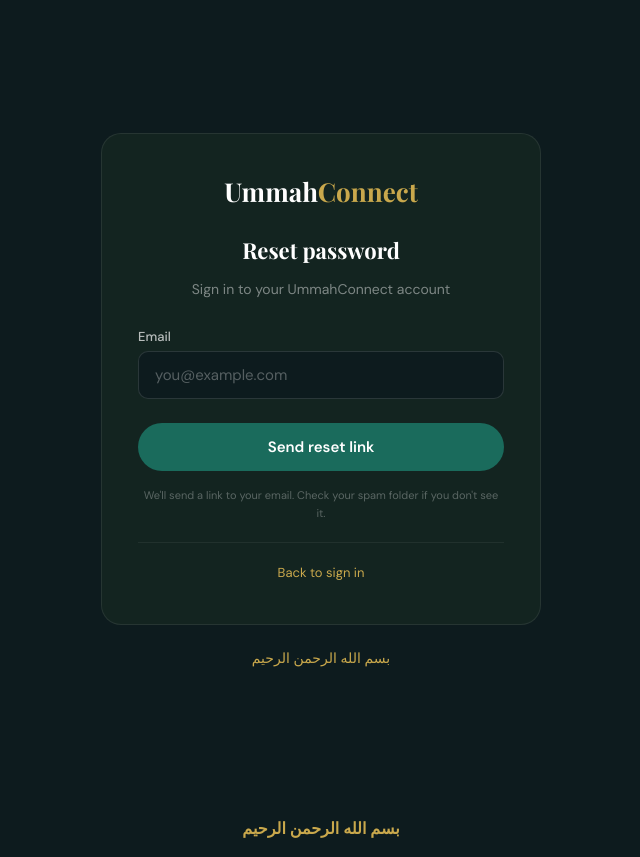
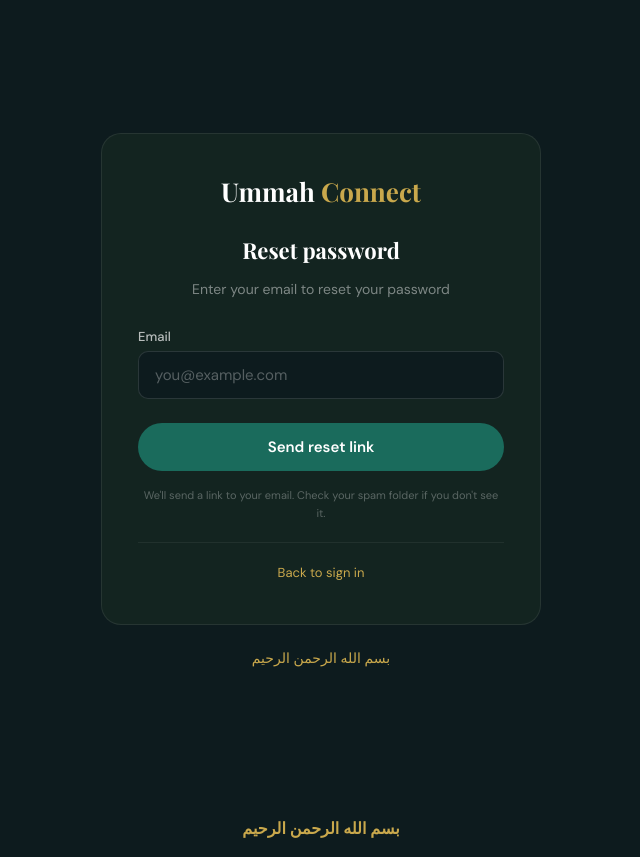
Before and after one commit to AbdulSobur1/UmmahConnect, a Next.js app: page /reset-password in a window 1280 px wide. Shown: the whole page, without its empty margins (319-959 px from the left). Built offline with nearby package versions, Linux system fonts and the light colour scheme.

Commit message:
coorrected new-commit

```diff
--- a/app/(auth)/reset-password/page.tsx
+++ b/app/(auth)/reset-password/page.tsx
@@ -37,7 +37,7 @@
     <main className="auth-page">
       <div className="auth-stack">
         <section className="auth-card">
-          <Link href="/" className="auth-logo">Ummah<span>Connect</span></Link>
+          <Link href="/" className="auth-logo">Ummah <span>Connect</span></Link>
           {sent ? (
             <div className="auth-success">
               <div className="success-icon"><Check size={28} /></div>
@@ -48,7 +48,7 @@
           ) : (
             <form className="auth-inner-form" onSubmit={submit}>
               <h1>Reset password</h1>
-              <p className="auth-subtitle">Sign in to your UmmahConnect account</p>
+              <p className="auth-subtitle">Enter your email to reset your password</p>
               <label className="auth-field">
                 <span>Email</span>
                 <input name="email" type="email" placeholder="you@example.com" autoComplete="email" required />
--- a/app/(auth)/signup/confirmation/page.tsx
+++ b/app/(auth)/signup/confirmation/page.tsx
@@ -12,7 +12,7 @@
     <main className="auth-page">
       <div className="auth-stack">
         <section className="auth-card auth-success">
-          <Link href="/" className="auth-logo">Ummah<span>Connect</span></Link>
+          <Link href="/" className="auth-logo">Ummah <span>Connect</span></Link>
           <div className="success-icon"><CheckCircle2 size={30} /></div>
           <h1>Check your email to confirm your account.</h1>
           <p className="auth-subtitle">We sent a link to {email}. Click it to get started.</p>
--- a/app/(auth)/signup/signup-form.tsx
+++ b/app/(auth)/signup/signup-form.tsx
@@ -97,7 +97,7 @@
   return (
     <div className="auth-stack">
       <form className="auth-card auth-card--wide" onSubmit={submit}>
-        <Link href="/" className="auth-logo">Ummah<span>Connect</span></Link>
+        <Link href="/" className="auth-logo">Ummah <span>Connect</span></Link>
         <h1>Create your account</h1>
         <p className="auth-subtitle">Join Muslim professionals across Nigeria</p>
 
```
